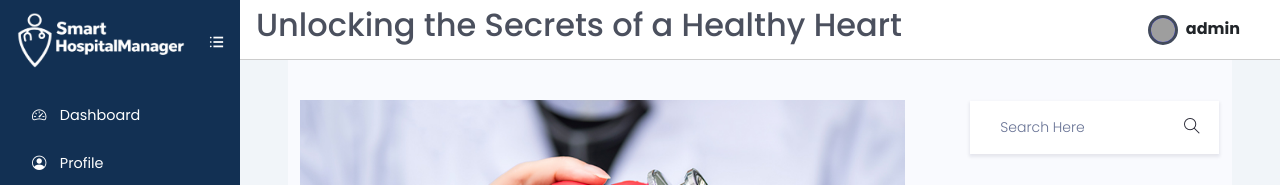
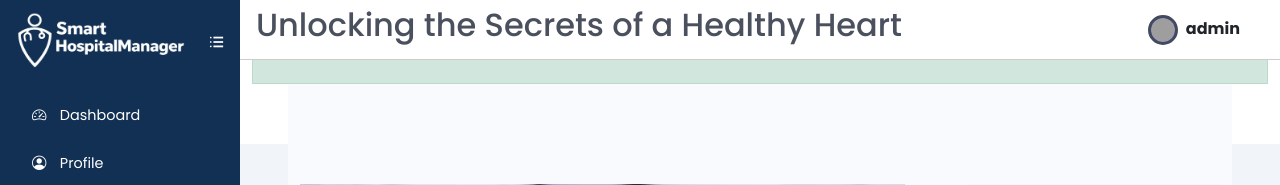
Before and after one commit to khan4marketing/Django-based-SmartHospitalManager, a Django app: page /blog/1/ in a window 1280 px wide. Shown: the top 185 px of the page. Run offline with Django 4.2, Linux system fonts and the light colour scheme; a user stored in the database is signed in; data comes from the database, SQL or seed files in the repository; both versions use the stored data as it was after the commit; tables that the repository leaves empty hold one stand-in row (values such as "Sample post"); one stand-in notice (Sample message) is shown; some libraries are stand-ins or nearby versions; grey boxes are pictures that could not be loaded.

Commit message:
Save workspace changes (assistant)

```diff
--- a/templates/doctors/base.html
+++ b/templates/doctors/base.html
@@ -94,6 +94,7 @@
         <span class="fw-bold fs-6 ms-1 text-dark me-4">{{ request.user.username|safe | truncatechars:"10" }}</span>
       </a>
     </header>
+    {% include 'partials/messages.html' %}
     {% block content %}
     {% endblock content %}
 
--- /dev/null
+++ b/templates/partials/messages.html
@@ -0,0 +1,28 @@
+{% if messages %}
+  <div class="container mt-3">
+    {% for message in messages %}
+      {% comment %} Map Django message tags to Bootstrap alert classes {% endcomment %}
+      {% if 'success' in message.tags %}
+        <div class="alert alert-success alert-dismissible fade show" role="alert">
+          {{ message }}
+          <button type="button" class="btn-close" data-bs-dismiss="alert" aria-label="Close"></button>
+        </div>
+      {% elif 'error' in message.tags or 'danger' in message.tags %}
+        <div class="alert alert-danger alert-dismissible fade show" role="alert">
+          {{ message }}
+          <button type="button" class="btn-close" data-bs-dismiss="alert" aria-label="Close"></button>
+        </div>
+      {% elif 'warning' in message.tags %}
+        <div class="alert alert-warning alert-dismissible fade show" role="alert">
+          {{ message }}
+          <button type="button" class="btn-close" data-bs-dismiss="alert" aria-label="Close"></button>
+        </div>
+      {% else %}
+        <div class="alert alert-info alert-dismissible fade show" role="alert">
+          {{ message }}
+          <button type="button" class="btn-close" data-bs-dismiss="alert" aria-label="Close"></button>
+        </div>
+      {% endif %}
+    {% endfor %}
+  </div>
+{% endif %}
--- a/templates/patients/base.html
+++ b/templates/patients/base.html
@@ -84,6 +84,7 @@
         <span class="fw-bold fs-6 ms-1 text-dark me-4">{{ request.user.username|safe | truncatechars:"10" }}</span>
       </a>
     </header>
+    {% include 'partials/messages.html' %}
     {% block content %}
     {% endblock content %}
 
```
Also changed, not shown: db.sqlite3.
